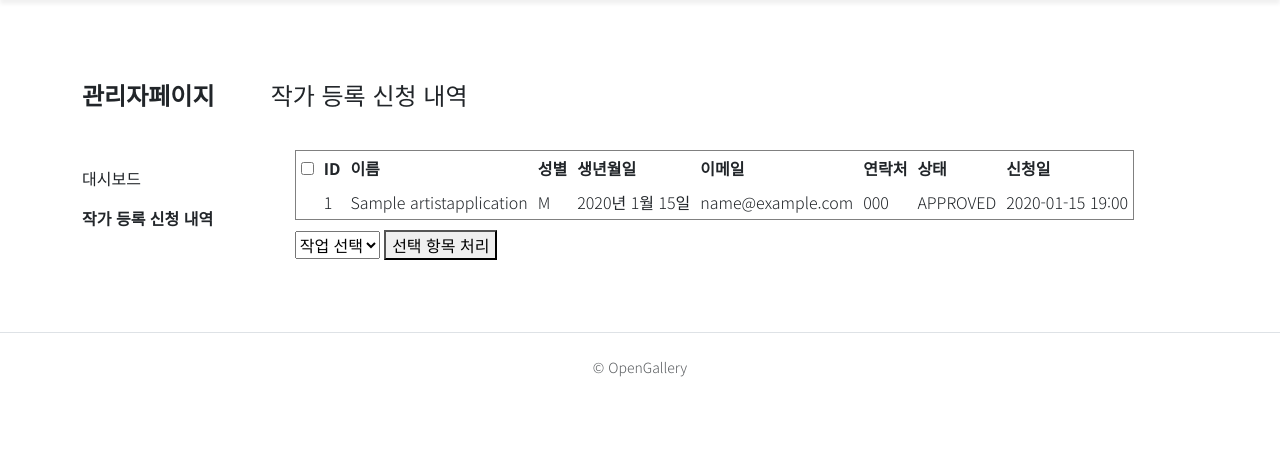
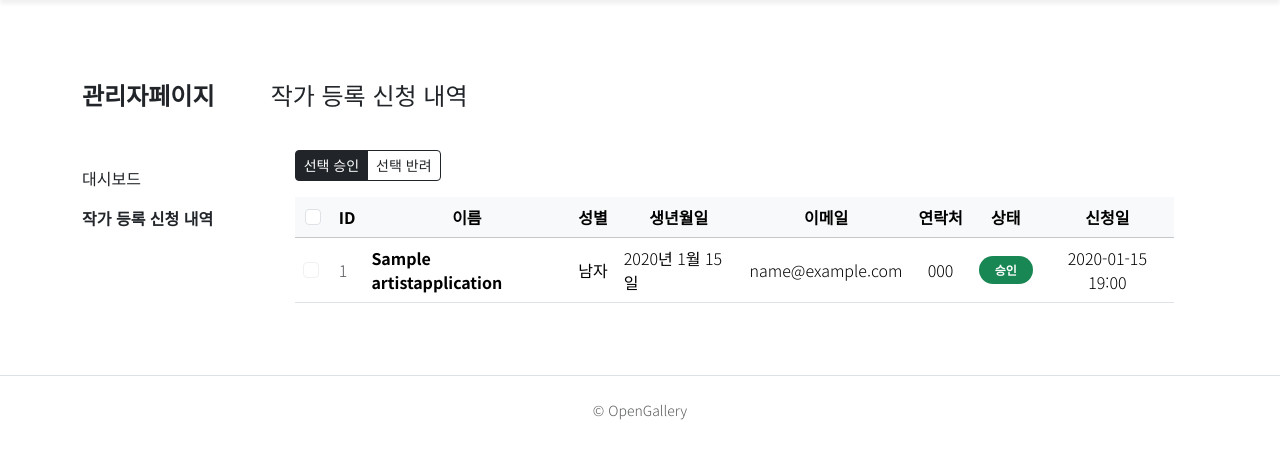
Before and after one commit to gns0304/opengallery, a Django app: page /admin/applications/ in a window 1280 px wide. Shown: the part 79-538 px from the top of the page. Run offline with Django 5.2, Linux system fonts and the light colour scheme; a user stored in the database is signed in; tables that the repository leaves empty hold one stand-in row (values such as "Sample post").

Commit message:
feat: implement admin panel for artist application management
- 체크박스를 통한 다중 선택 및 전체 선택 기능
- 선택된 신청에 대한 일괄 승인/반려 처리 버튼 구현
- 처리 완료된 신청은 체크박스 비활성화로 중복 처리 방지
- APPROVED, REJECTED, PENDING, PROCESSING, ERROR 상태별 배지 표시
- 처리 가능한 상태(PENDING, ERROR, PROCESSING)만 선택 가능하도록 제한
- 전체 선택/해제 기능 구현
- 부분 선택 시 indeterminate 상태 표시
- 비활성화된 체크박스 제외한 선택 처리

```diff
--- a/templates/admin_panel/applications.html
+++ b/templates/admin_panel/applications.html
@@ -1,4 +1,3 @@
-
 {% extends "common/layout/content_with_sidebar.html" %}
 
 {% block title %} - 작가 등록 신청 내역{% endblock %}
@@ -9,63 +8,110 @@
 {% endblock %}
 
 {% block main %}
+    <form method="post" action="{% url 'admin_panel:application_process' %}" id="bulk-form">
+        {% csrf_token %}
 
-<form method="post" action="{% url 'admin_panel:application_process' %}">
-    {% csrf_token %}
-    <table border="1" cellpadding="5" cellspacing="0">
-        <thead>
+        <div class="d-flex flex-column flex-md-row gap-2 align-items-md-center justify-content-between mb-3">
+            <div class="d-flex flex-wrap gap-2">
+                <div class="btn-group btn-group-sm" role="group" aria-label="Bulk actions">
+                    <button class="btn btn-dark" name="action" value="approve" type="submit">선택 승인</button>
+                    <button class="btn btn-outline-dark" name="action" value="reject" type="submit">선택 반려</button>
+                </div>
+            </div>
+        </div>
+
+        <div class="table-responsive">
+            <table class="table table-hover align-middle mb-0 ">
+                <thead class="table-light position-sticky top-0 text-center" style="z-index:1;">
                 <tr>
-                <th><input type="checkbox" id="select-all"></th>
-                <th>ID</th>
-                <th>이름</th>
-                <th>성별</th>
-                <th>생년월일</th>
-                <th>이메일</th>
-                <th>연락처</th>
-                <th>상태</th>
-                <th>신청일</th>
+                    <th style="width:36px;">
+                        <input class="form-check-input" type="checkbox" id="select-all" aria-label="전체 선택">
+                    </th>
+                    <th class="text-nowrap">ID</th>
+                    <th class="text-nowrap">이름</th>
+                    <th class="text-nowrap d-none d-md-table-cell">성별</th>
+                    <th class="text-nowrap d-none d-lg-table-cell">생년월일</th>
+                    <th class="text-nowrap d-none d-lg-table-cell">이메일</th>
+                    <th class="text-nowrap d-none d-xl-table-cell">연락처</th>
+                    <th class="text-nowrap">상태</th>
+                    <th class="text-nowrap">신청일</th>
                 </tr>
                 </thead>
                 <tbody>
                 {% for app in applications %}
                     <tr>
                         <td>
-                    {% if app.status in "PENDING,ERROR" %}
-                        <input type="checkbox" name="selected" value="{{ app.id }}">
+                            {% if app.status == "PENDING" or app.status == "ERROR" or app.status == "PROCESSING" %}
+                                <input
+                                        class="form-check-input row-select"
+                                        type="checkbox"
+                                        name="selected"
+                                        value="{{ app.id }}"
+                                        aria-label="선택">
+                            {% else %}
+                                <input
+                                        class="form-check-input"
+                                        type="checkbox"
+                                        disabled
+                                        aria-label="선택">
                             {% endif %}
                         </td>
-                <td>{{ app.id }}</td>
-                <td>{{ app.name }}</td>
-                <td>{{ app.gender }}</td>
-                <td>{{ app.birth_date }}</td>
-                <td>{{ app.email }}</td>
-                <td>{{ app.phone }}</td>
-                <td>{{ app.status }}</td>
-                <td>{{ app.submitted_at|date:"Y-m-d H:i" }}</td>
+                        <td class="text-muted">{{ app.id }}</td>
+                        <td class="fw-semibold">{{ app.name }}</td>
+                        <td class="d-none d-md-table-cell text-center">
+                            {% if app.gender == "M" %}남자{% elif app.gender == "F" %}여자{% else %}-{% endif %}
+                        </td>
+                        <td class="d-none d-lg-table-cell">{{ app.birth_date }}</td>
+                        <td class="d-none d-lg-table-cell">{{ app.email }}</td>
+                        <td class="d-none d-xl-table-cell text-center">{{ app.phone }}</td>
+                        <td class="text-center">
+                            {% if app.status == "APPROVED" %}
+                                <span class="badge rounded-pill bg-success px-3 py-2">승인</span>
+                            {% elif app.status == "REJECTED" %}
+                                <span class="badge rounded-pill bg-danger px-3 py-2">반려</span>
+                            {% elif app.status == "ERROR" %}
+                                <span class="badge rounded-pill bg-warning text-dark px-3 py-2">에러</span>
+                            {% elif app.status == "PROCESSING" %}
+                                <span class="badge rounded-pill bg-info text-dark px-3 py-2">처리중</span>
+                            {% else %}
+                                <span class="badge rounded-pill bg-secondary px-3 py-2">대기</span>
+                            {% endif %}
+                        </td>
+                        <td class="text-center">
+                            <time datetime="{{ app.submitted_at|date:'c' }}">{{ app.submitted_at|date:"Y-m-d H:i" }}</time>
+                        </td>
                     </tr>
                 {% empty %}
                     <tr>
-                <td colspan="9">신청 내역이 없습니다.</td>
+                        <td colspan="9" class="text-center text-muted py-5">신청 내역이 없습니다.</td>
                     </tr>
                 {% endfor %}
                 </tbody>
             </table>
-
-    <div style="margin-top: 10px;">
-        <select name="action" required>
-            <option value="">작업 선택</option>
-            <option value="approve">승인</option>
-            <option value="reject">반려</option>
-        </select>
-        <button type="submit">선택 항목 처리</button>
         </div>
     </form>
 
     <script>
-    document.getElementById('select-all').addEventListener('change', function(e) {
-        document.querySelectorAll('input[name="selected"]').forEach(cb => {
-            cb.checked = e.target.checked;
+        (function () {
+            const selectAll = document.getElementById('select-all');
+            const enabledBoxes = () =>
+                Array.from(document.querySelectorAll('.row-select:not([disabled])'));
+
+            if (selectAll) {
+                selectAll.addEventListener('change', (e) => {
+                    enabledBoxes().forEach(cb => cb.checked = e.target.checked);
                 });
+            }
+
+            document.addEventListener('change', (e) => {
+                if (!e.target.classList.contains('row-select')) return;
+                const boxes = enabledBoxes();
+                if (boxes.length === 0) return;
+                const allChecked = boxes.every(cb => cb.checked);
+                const anyChecked = boxes.some(cb => cb.checked);
+                selectAll.indeterminate = !allChecked && anyChecked;
+                selectAll.checked = allChecked;
             });
+        })();
     </script>
 {% endblock %}
```
Lines whose indentation alone changed are shown as unchanged.
